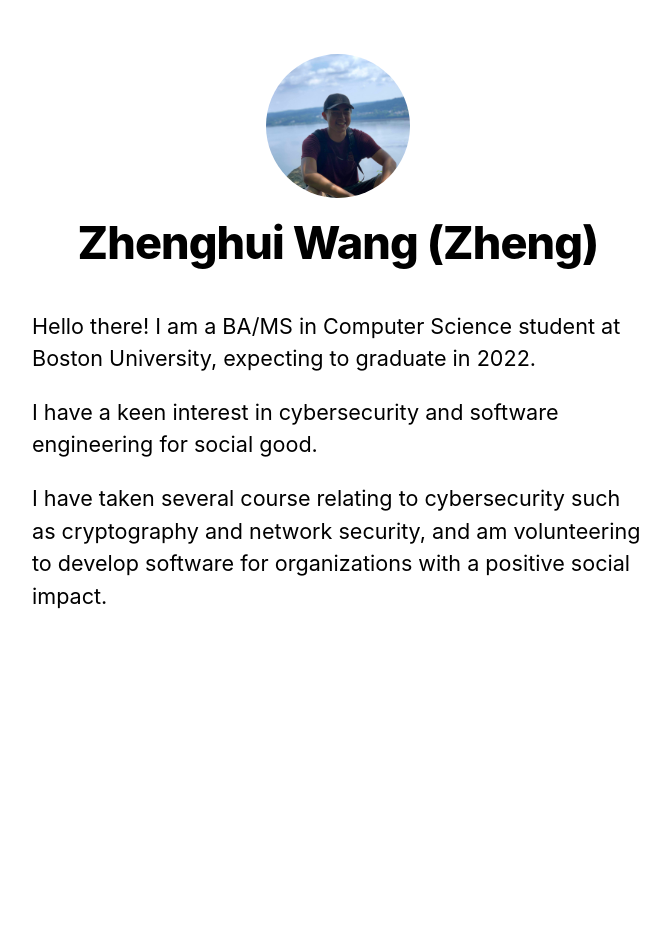
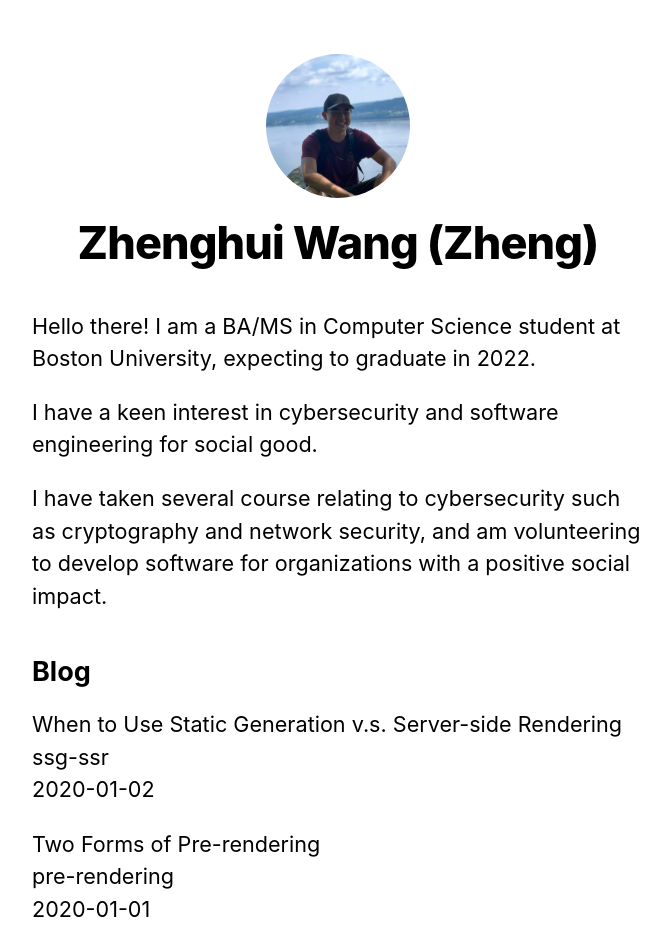
Before and after one commit to zwang3583/nextjs-blog, a Next.js app: page / in a window 1280 px wide. Shown: the top 952 px of the page, without its empty margins (302-972 px from the left). Before the commit the page ends 800 px from the top, so only its background shows below. Built offline with nearby package versions, Linux system fonts and the light colour scheme.

Commit message:
static rendering

```diff
--- /dev/null
+++ b/lib/posts.js
@@ -0,0 +1,35 @@
+import fs from 'fs'
+import path from 'path'
+import matter from 'gray-matter'
+
+const postsDirectory = path.join(process.cwd(), 'posts')
+
+export function getSortedPostsData() {
+  // Get file names under /posts
+  const fileNames = fs.readdirSync(postsDirectory)
+  const allPostsData = fileNames.map(fileName => {
+    // Remove ".md" from file name to get id
+    const id = fileName.replace(/\.md$/, '')
+
+    // Read markdown file as string
+    const fullPath = path.join(postsDirectory, fileName)
+    const fileContents = fs.readFileSync(fullPath, 'utf8')
+
+    // Use gray-matter to parse the post metadata section
+    const matterResult = matter(fileContents)
+
+    // Combine the data with the id
+    return {
+      id,
+      ...matterResult.data
+    }
+  })
+  // Sort posts by date
+  return allPostsData.sort((a, b) => {
+    if (a.date < b.date) {
+      return 1
+    } else {
+      return -1
+    }
+  })
+}
--- a/package.json
+++ b/package.json
@@ -8,7 +8,8 @@
     "start": "next start"
   },
   "dependencies": {
-    "next": "9.5.3",
+    "gray-matter": "^4.0.2",
+    "next": "^9.5.5",
     "react": "16.13.1",
     "react-dom": "16.13.1"
   }
--- a/pages/index.js
+++ b/pages/index.js
@@ -1,18 +1,45 @@
 import Head from 'next/head'
 import Layout, { siteTitle } from '../components/layout'
 import utilStyles from '../styles/utils.module.css'
+import { getSortedPostsData } from '../lib/posts'
 
-export default function Home() {
+export default function Home({ allPostsData }) {
   return (
     <Layout home>
       <Head>
         <title>{siteTitle}</title>
       </Head>
+
       <section className={utilStyles.headingMd}>
         <p>Hello there! I am a BA/MS in Computer Science student at Boston University, expecting to graduate in 2022.</p>
         <p>I have a keen interest in cybersecurity and software engineering for social good.</p>
         <p>I have taken several course relating to cybersecurity such as cryptography and network security, and am volunteering to develop software for organizations with a positive social impact.</p>
       </section>
+
+      <section className={`${utilStyles.headingMd} ${utilStyles.padding1px}`}>
+        <h2 className={utilStyles.headingLg}>Blog</h2>
+        <ul className={utilStyles.list}>
+          {allPostsData.map(({ id, date, title }) => (
+            <li className={utilStyles.listItem} key={id}>
+              {title}
+              <br />
+              {id}
+              <br />
+              {date}
+            </li>
+          ))}
+        </ul>
+      </section>
+
     </Layout>
   )
 }
+
+export async function getStaticProps() {
+  const allPostsData = getSortedPostsData()
+  return {
+    props: {
+      allPostsData
+    }
+  }
+}
--- /dev/null
+++ b/posts/pre-rendering.md
@@ -0,0 +1,11 @@
+---
+title: 'Two Forms of Pre-rendering'
+date: '2020-01-01'
+---
+
+Next.js has two forms of pre-rendering: **Static Generation** and **Server-side Rendering**. The difference is in **when** it generates the HTML for a page.
+
+- **Static Generation** is the pre-rendering method that generates the HTML at **build time**. The pre-rendered HTML is then _reused_ on each request.
+- **Server-side Rendering** is the pre-rendering method that generates the HTML on **each request**.
+
+Importantly, Next.js lets you **choose** which pre-rendering form to use for each page. You can create a "hybrid" Next.js app by using Static Generation for most pages and using Server-side Rendering for others.
--- /dev/null
+++ b/posts/ssg-ssr.md
@@ -0,0 +1,19 @@
+---
+title: 'When to Use Static Generation v.s. Server-side Rendering'
+date: '2020-01-02'
+---
+
+We recommend using **Static Generation** (with and without data) whenever possible because your page can be built once and served by CDN, which makes it much faster than having a server render the page on every request.
+
+You can use Static Generation for many types of pages, including:
+
+- Marketing pages
+- Blog posts
+- E-commerce product listings
+- Help and documentation
+
+You should ask yourself: "Can I pre-render this page **ahead** of a user's request?" If the answer is yes, then you should choose Static Generation.
+
+On the other hand, Static Generation is **not** a good idea if you cannot pre-render a page ahead of a user's request. Maybe your page shows frequently updated data, and the page content changes on every request.
+
+In that case, you can use **Server-Side Rendering**. It will be slower, but the pre-rendered page will always be up-to-date. Or you can skip pre-rendering and use client-side JavaScript to populate data.
```
Also changed, not shown: 1 other file (tests, documents, lock files or other folders).
